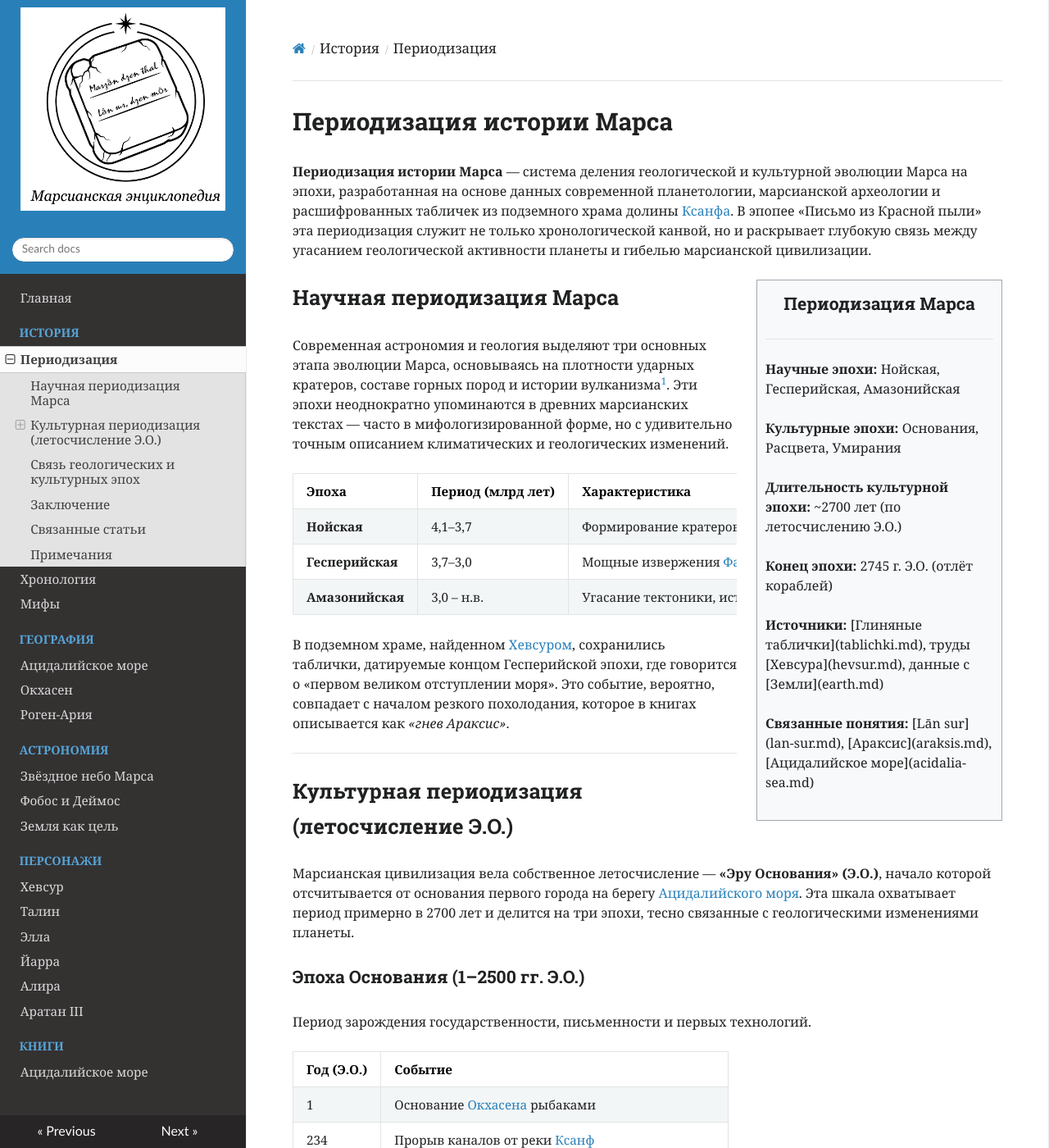
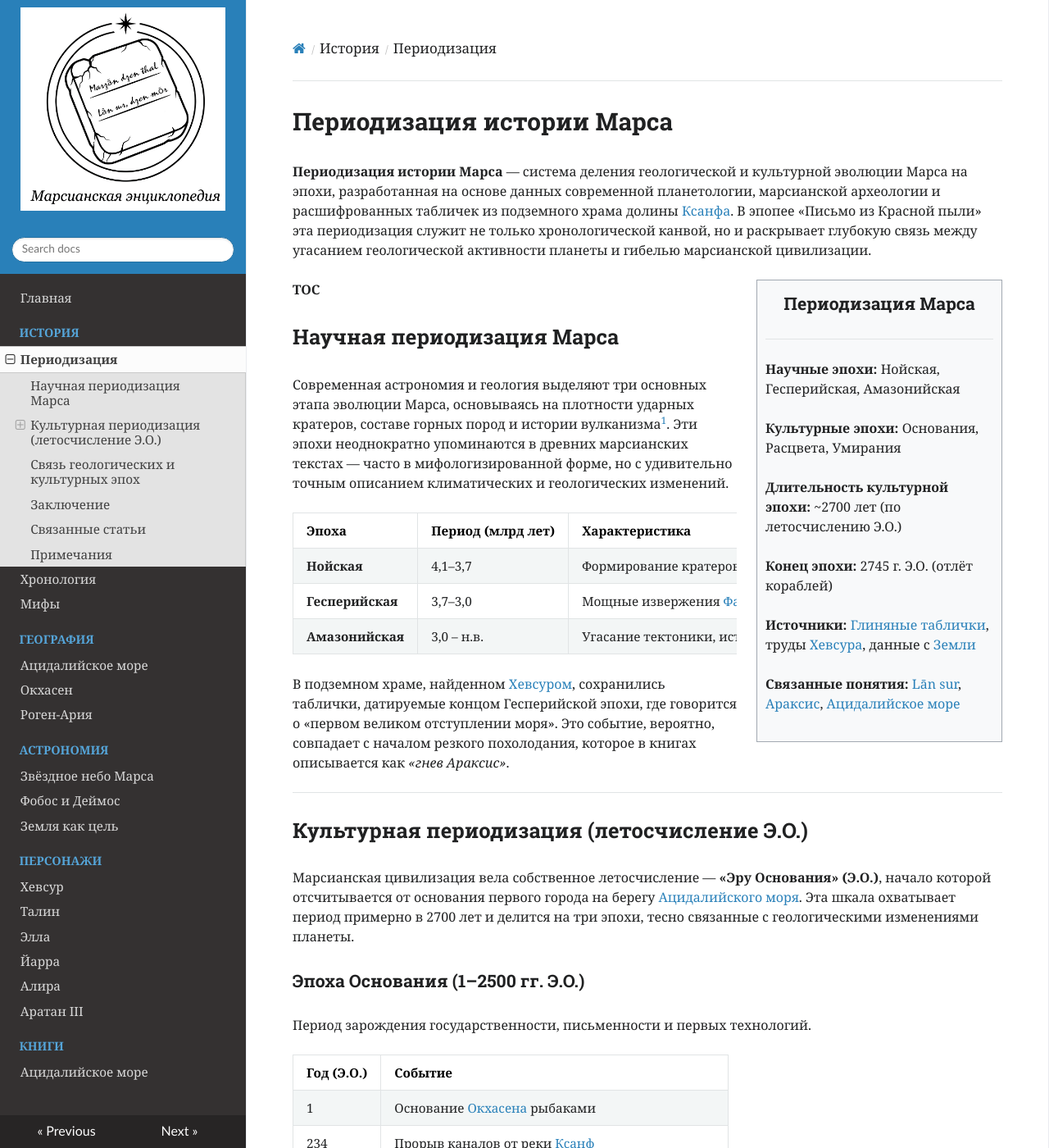
Before and after one commit to ivanhohlov14-bit/mars-encyclopedia, an MkDocs documentation site: the page built from docs/history/periodization.md, in a window 1280 px wide and 1400 px high. Shown: the whole window at 82% size. Built offline with MkDocs 1.6.1, drawn with Linux system fonts in a browser that asks for light colours; nearby versions of some CDN libraries; part of the change alters nothing that is shown.

Commit message:
Update periodization.md

```diff
--- a/docs/history/periodization.md
+++ b/docs/history/periodization.md
@@ -1,6 +1,6 @@
 # Периодизация истории Марса
 
-**Периодизация истории Марса** — система деления геологической и культурной эволюции Марса на эпохи, разработанная на основе данных современной планетологии, марсианской археологии и расшифрованных табличек из подземного храма долины [Ксанфа](ksanf.md). В эпопее «Письмо из Красной пыли» эта периодизация служит не только хронологической канвой, но и раскрывает глубокую связь между угасанием геологической активности планеты и гибелью марсианской цивилизации.
+**Периодизация истории Марса** — система деления геологической и культурной эволюции Марса на эпохи, разработанная на основе данных современной планетологии, марсианской археологии и расшифрованных табличек из подземного храма долины [Ксанфа](ksanf-river.md). В эпопее «Письмо из Красной пыли» эта периодизация служит не только хронологической канвой, но и раскрывает глубокую связь между угасанием геологической активности планеты и гибелью марсианской цивилизации.
 
 <div class="infobox" style="float: right; width: 300px; background: #f8f9fa; border: 1px solid #a2a9b1; padding: 10px; margin: 0 0 1rem 1.5rem;">
   <h3 style="margin: 0; text-align: center;">Периодизация Марса</h3>
@@ -9,9 +9,11 @@
   <p><b>Культурные эпохи:</b> Основания, Расцвета, Умирания</p>
   <p><b>Длительность культурной эпохи:</b> ~2700 лет (по летосчислению Э.О.)</p>
   <p><b>Конец эпохи:</b> 2745 г. Э.О. (отлёт кораблей)</p>
-  <p><b>Источники:</b> [Глиняные таблички](tablichki.md), труды [Хевсура](hevsur.md), данные с [Земли](earth.md)</p>
-  <p><b>Связанные понятия:</b> [Lān sur](lan-sur.md), [Араксис](araksis.md), [Ацидалийское море](acidalia-sea.md)</p>
+  <p><b>Источники:</b> <a href="tablichki.md">Глиняные таблички</a>, труды <a href="hevsur.md">Хевсура</a>, данные с <a href="earth.md">Земли</a></p>
+  <p><b>Связанные понятия:</b> <a href="lan-sur.md">Lān sur</a>, <a href="araksis.md">Араксис</a>, <a href="acidalia-sea.md">Ацидалийское море</a></p>
 </div>
+
+__TOC__
 
 ## Научная периодизация Марса
 
@@ -20,16 +22,16 @@
 | Эпоха | Период (млрд лет) | Характеристика |
 |-------|-------------------|----------------|
 | **Нойская** | 4,1–3,7 | Формирование кратеров, жидкая вода, начало гидросферы |
-| **Гесперийская** | 3,7–3,0 | Мощные извержения [Фарсиды](farsida.md), образование каньонов, охлаждение |
+| **Гесперийская** | 3,7–3,0 | Мощные извержения <a href="farsida.md">Фарсиды</a>, образование каньонов, охлаждение |
 | **Амазонийская** | 3,0 – н.в. | Угасание тектоники, истончение атмосферы, ледяные шапки, пустыня |
 
-В подземном храме, найденном [Хевсуром](hevsur.md), сохранились таблички, датируемые концом Гесперийской эпохи, где говорится о «первом великом отступлении моря». Это событие, вероятно, совпадает с началом резкого похолодания, которое в книгах описывается как *«гнев Араксис»*.
+В подземном храме, найденном <a href="hevsur.md">Хевсуром</a>, сохранились таблички, датируемые концом Гесперийской эпохи, где говорится о «первом великом отступлении моря». Это событие, вероятно, совпадает с началом резкого похолодания, которое в книгах описывается как *«гнев Араксис»*.
 
 ---
 
 ## Культурная периодизация (летосчисление Э.О.)
 
-Марсианская цивилизация вела собственное летосчисление — **«Эру Основания» (Э.О.)**, начало которой отсчитывается от основания первого города на берегу [Ацидалийского моря](acidalia-sea.md). Эта шкала охватывает период примерно в 2700 лет и делится на три эпохи, тесно связанные с геологическими изменениями планеты.
+Марсианская цивилизация вела собственное летосчисление — **«Эру Основания» (Э.О.)**, начало которой отсчитывается от основания первого города на берегу <a href="acidalia-sea.md">Ацидалийского моря</a>. Эта шкала охватывает период примерно в 2700 лет и делится на три эпохи, тесно связанные с геологическими изменениями планеты.
 
 ### Эпоха Основания (1–2500 гг. Э.О.)
 
@@ -37,13 +39,13 @@
 
 | Год (Э.О.) | Событие |
 |------------|---------|
-| 1 | Основание [Окхасена](okhasen.md) рыбаками |
-| 234 | Прорыв каналов от реки [Ксанф](ksanf.md) |
-| 890 | Возникновение письменности, появление *[Lān sur](lan-sur.md)* |
+| 1 | Основание <a href="okhasen.md">Окхасена</a> рыбаками |
+| 234 | Прорыв каналов от реки <a href="ksanf-river.md">Ксанф</a> |
+| 890 | Возникновение письменности, появление *<a href="lan-sur.md">Lān sur</a>* |
 | 1500 | Объединение Серпендиды, единый календарь |
 | 2500 | Коронация первого короля Эдема, империя |
 
-В этот период были заложены основы марсианской культуры, включая культ богини воды [Араксис](araksis.md) и систему образования при храмах. Именно тогда появились первые «глиняные библиотеки» — прообраз будущего архива, который будет спасён [Хевсуром](hevsur.md).
+В этот период были заложены основы марсианской культуры, включая культ богини воды <a href="araksis.md">Араксис</a> и систему образования при храмах. Именно тогда появились первые «глиняные библиотеки» — прообраз будущего архива, который будет спасён <a href="hevsur.md">Хевсуром</a>.
 
 ---
 
@@ -54,40 +56,40 @@
 | Достижение | Описание |
 |------------|----------|
 | **Обсерватории** | Пирамиды в долине Аравия, ориентация по звёздам |
-| **Каналы** | Система, соединившая реки [Ксанф](ksanf.md), Горен и Лабей |
+| **Каналы** | Система, соединившая реки <a href="ksanf-river.md">Ксанф</a>, Горен и Лабей |
 | **Вечные таблички** | Технология долговременного хранения информации |
-| **Астрономия** | Первые карты с координатами [Земли](earth.md) (расшифрованы [Талином](talin.md)) |
+| **Астрономия** | Первые карты с координатами <a href="earth.md">Земли</a> (расшифрованы <a href="talin.md">Талином</a>) |
 
 #### Научные и культурные достижения
 - Строительство пирамид-обсерваторий в долине Аравия — их ориентация до сих пор используется для калибровки марсианских карт.
-- Создание системы каналов, соединивших реки [Ксанф](ksanf.md), Горен и Лабей.
+- Создание системы каналов, соединивших реки <a href="ksanf-river.md">Ксанф</a>, Горен и Лабей.
 - Разработка технологии долговременного хранения информации в обожжённой глине — «вечные таблички».
-- Первые астрономические карты с координатами [Земли](earth.md) и других планет — многие из них были расшифрованы [Талином](talin.md) накануне Исхода.
+- Первые астрономические карты с координатами <a href="earth.md">Земли</a> и других планет — многие из них были расшифрованы <a href="talin.md">Талином</a> накануне Исхода.
 
-В книгах эта эпоха описывается как время, когда «люди перестали бояться моря и начали бояться звёзд». Именно тогда [Харан](kharan.md), писец из Эллады, создал свои знаменитые таблички с предупреждением о грядущей катастрофе.
+В книгах эта эпоха описывается как время, когда «люди перестали бояться моря и начали бояться звёзд». Именно тогда <a href="kharan.md">Харан</a>, писец из Эллады, создал свои знаменитые таблички с предупреждением о грядущей катастрофе.
 
 ---
 
 ### Эпоха Умирания (2680–2745 гг. Э.О.)
 
-Самый трагический период, описанный в романах. Он характеризуется стремительным ухудшением климата, замерзанием морей, активизацией вулканов и, в конечном счёте, отлётом части населения к [Земле](earth.md).
+Самый трагический период, описанный в романах. Он характеризуется стремительным ухудшением климата, замерзанием морей, активизацией вулканов и, в конечном счёте, отлётом части населения к <a href="earth.md">Земле</a>.
 
 | Год (Э.О.) | Событие |
 |------------|---------|
 | 2680 | Начало похолодания, первые заморозки |
-| 2714 | [Талин](talin.md) видит Землю в телескоп Академии |
-| 2728 | [Хевсур](hevsur.md) начинает расшифровку древних табличек |
+| 2714 | <a href="talin.md">Талин</a> видит Землю в телескоп Академии |
+| 2728 | <a href="hevsur.md">Хевсур</a> начинает расшифровку древних табличек |
 | 2734 | Экспедиция Хевсура, находка координат «тишины» |
 | 2740 | Массовый отлёт кораблей, начало Исхода |
-| 2745 | Смерть Хевсура в пещерах [Фарсиды](farsida.md), завершение летописи |
+| 2745 | Смерть Хевсура в пещерах <a href="farsida.md">Фарсиды</a>, завершение летописи |
 
-В этот период происходит переплетение научного знания и мифологии. Например, явление *«багрового неба»* (описанное во многих табличках) современные учёные идентифицируют как глобальный пеплопад от суперизвержений. Однако жрецы [Араксис](araksis.md) трактовали это как знак конца времён и призывали к покаянию.
+В этот период происходит переплетение научного знания и мифологии. Например, явление *«багрового неба»* (описанное во многих табличках) современные учёные идентифицируют как глобальный пеплопад от суперизвержений. Однако жрецы <a href="araksis.md">Араксис</a> трактовали это как знак конца времён и призывали к покаянию.
 
 ---
 
 ## Связь геологических и культурных эпох
 
-В табличках [Харана](kharan.md) сохранилась интересная корреляция: ускорение геологических процессов в Амазонийскую эпоху совпало с подъёмом и падением марсианской цивилизации.
+В табличках <a href="kharan.md">Харана</a> сохранилась интересная корреляция: ускорение геологических процессов в Амазонийскую эпоху совпало с подъёмом и падением марсианской цивилизации.
 
 | Научная эпоха | Культурная эпоха | Временной интервал |
 |---------------|------------------|---------------------|
@@ -97,29 +99,29 @@
 | Средняя Амазонийская | Эпоха Расцвета | 2500–2680 гг. Э.О. |
 | Поздняя Амазонийская | Эпоха Умирания | 2680–2745 гг. Э.О. |
 
-Интересно, что в книгах неоднократно подчёркивается, что марсиане знали о циклических изменениях климата, но не смогли их предотвратить. [Хевсур](hevsur.md) в своих последних записях пишет: *«Мы строили города, когда планета остывала, и мы покинули их, когда она замерзла. Мы не победили время, но мы записали его»*.
+Интересно, что в книгах неоднократно подчёркивается, что марсиане знали о циклических изменениях климата, но не смогли их предотвратить. <a href="hevsur.md">Хевсур</a> в своих последних записях пишет: *«Мы строили города, когда планета остывала, и мы покинули их, когда она замерзла. Мы не победили время, но мы записали его»*.
 
 ---
 
 ## Заключение
 
-Периодизация истории Марса — это не просто хронология. Это мост между объективной реальностью (геологическими данными) и субъективным опытом целого народа, запечатлённым в глине. В эпопее «Письмо из Красной пыли» каждая эпоха находит своё отражение в судьбах героев — от первых рыбаков [Окхасена](okhasen.md) до последнего историка [Хевсура](hevsur.md). Знание этих периодов позволяет глубже понять мотивы персонажей и трагизм их выбора.
+Периодизация истории Марса — это не просто хронология. Это мост между объективной реальностью (геологическими данными) и субъективным опытом целого народа, запечатлённым в глине. В эпопее «Письмо из Красной пыли» каждая эпоха находит своё отражение в судьбах героев — от первых рыбаков <a href="okhasen.md">Окхасена</a> до последнего историка <a href="hevsur.md">Хевсура</a>. Знание этих периодов позволяет глубже понять мотивы персонажей и трагизм их выбора.
 
 ---
 
 ## Связанные статьи
 
-- [Геология Марса](geology.md) — научные данные о строении планеты
-- [Ацидалийское море](acidalia-sea.md) — ключевой водоём в истории цивилизации
-- [Lān sur](lan-sur.md) — сакральная фраза, объединяющая эпохи
-- [Хевсур](hevsur.md) — восстановитель хронологии
-- [Харан](kharan.md) — древний писец, чьи таблички легли в основу периодизации
-- [Талин](talin.md) — астроном, подтвердивший возможность Исхода
-- [Земля](earth.md) — конечная точка марсианской истории
-- [Глиняные таблички](tablichki.md) — основной источник знаний
-- [Эпоха Основания](epokha-osnovaniya.md) — отдельная статья
-- [Эпоха Расцвета](epokha-rascveta.md) — отдельная статья
-- [Эпоха Умирания](epokha-umiraniya.md) — отдельная статья
+- <a href="geology.md">Геология Марса</a> — научные данные о строении планеты
+- <a href="acidalia-sea.md">Ацидалийское море</a> — ключевой водоём в истории цивилизации
+- <a href="lan-sur.md">Lān sur</a> — сакральная фраза, объединяющая эпохи
+- <a href="hevsur.md">Хевсур</a> — восстановитель хронологии
+- <a href="kharan.md">Харан</a> — древний писец, чьи таблички легли в основу периодизации
+- <a href="talin.md">Талин</a> — астроном, подтвердивший возможность Исхода
+- <a href="earth.md">Земля</a> — конечная точка марсианской истории
+- <a href="tablichki.md">Глиняные таблички</a> — основной источник знаний
+- <a href="epokha-osnovaniya.md">Эпоха Основания</a> — отдельная статья
+- <a href="epokha-rascveta.md">Эпоха Расцвета</a> — отдельная статья
+- <a href="epokha-umiraniya.md">Эпоха Умирания</a> — отдельная статья
 
 ---
 
```
